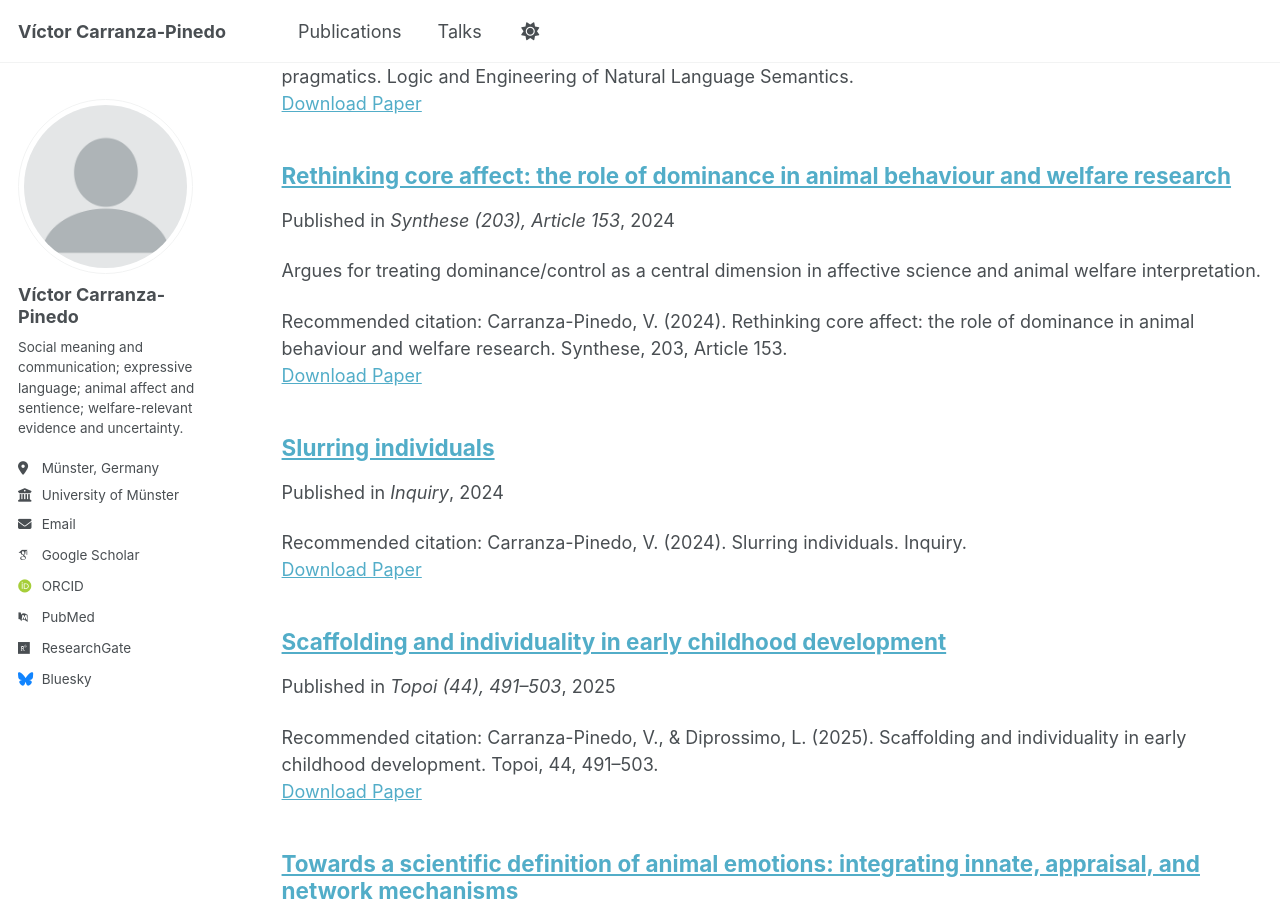
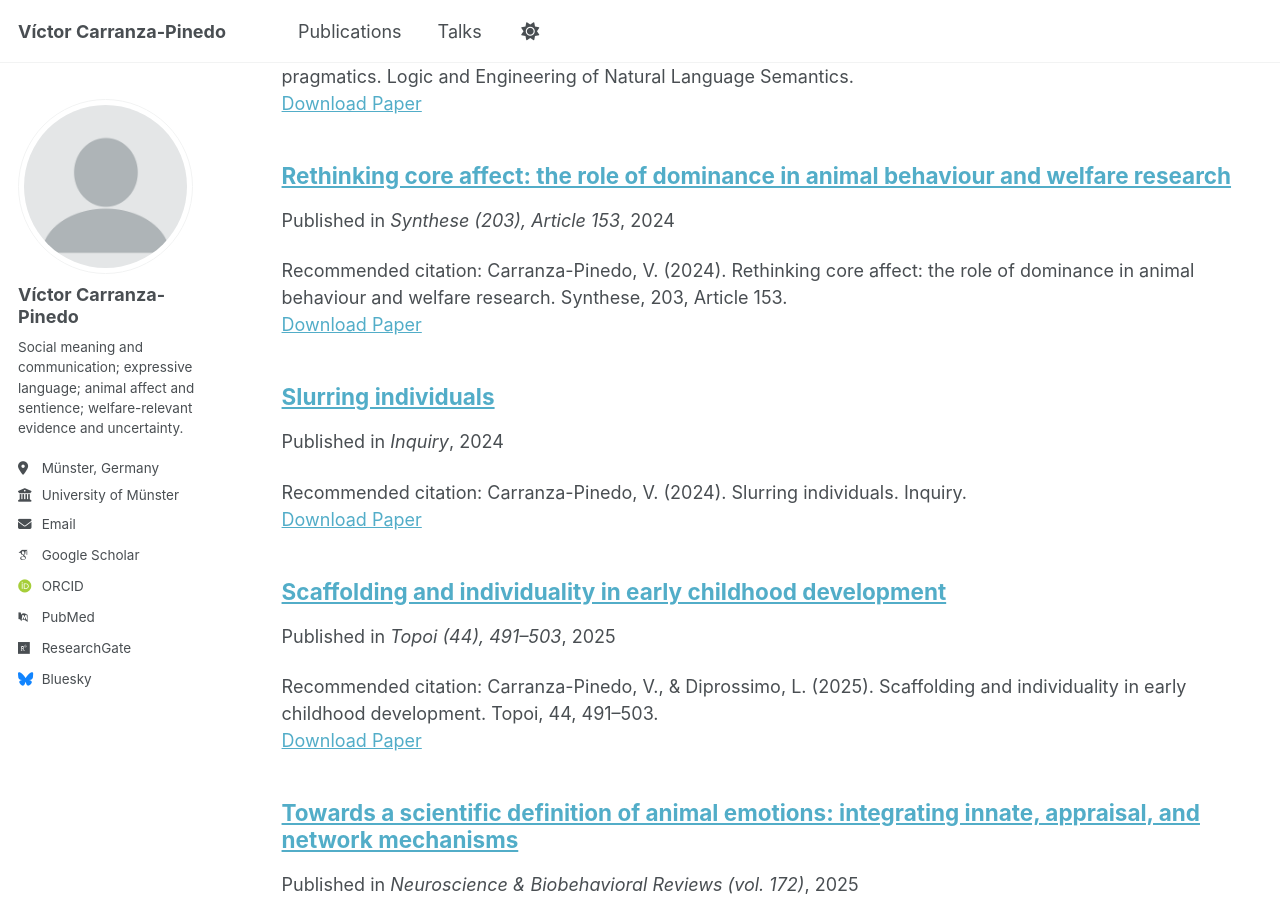
Before and after one commit to carranza-pinedo/carranza-pinedo.github.io, a Jekyll site: the page built from _pages/collection-archive.html, in a window 1280 px wide and 900 px high, scrolled down 976 px. Built offline with Jekyll 4.4.1, drawn with Linux system fonts in a browser that asks for light colours; some web fonts are replaced; a script bundle is joined from its source files by our own code; library files that are not in the unit come from our copies.

Commit message:
Update 2024-rethinking-core-affect-dominance.md

```diff
--- a/_publications/2024-rethinking-core-affect-dominance.md
+++ b/_publications/2024-rethinking-core-affect-dominance.md
@@ -7,5 +7,4 @@ venue: "Synthese (203), Article 153"
 category: journal-articles
 paperurl: "https://link.springer.com/article/10.1007/s11229-024-04591-2"
 citation: "Carranza-Pinedo, V. (2024). Rethinking core affect: the role of dominance in animal behaviour and welfare research. Synthese, 203, Article 153."
-excerpt: "Argues for treating dominance/control as a central dimension in affective science and animal welfare interpretation."
 ---
```
